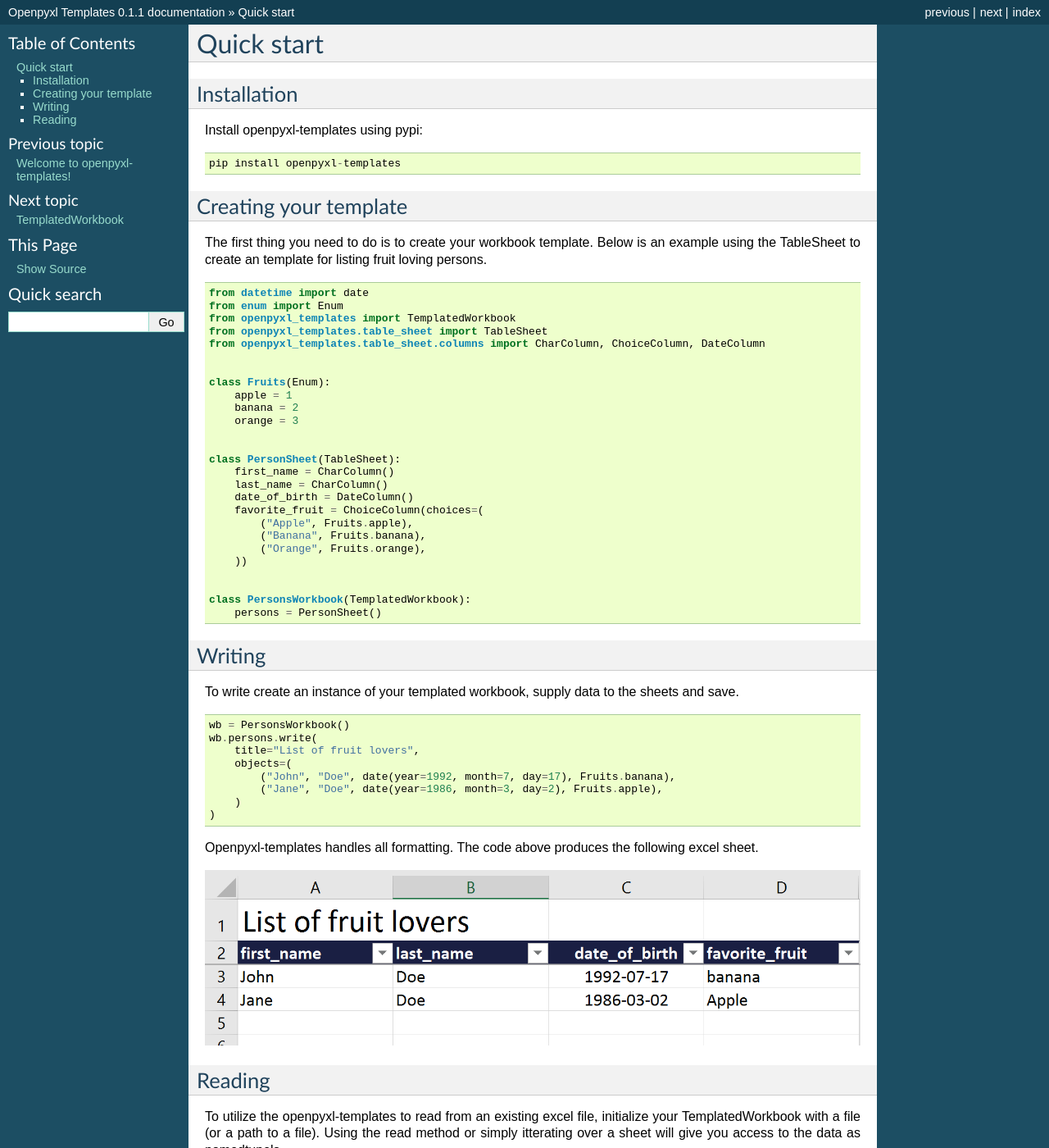
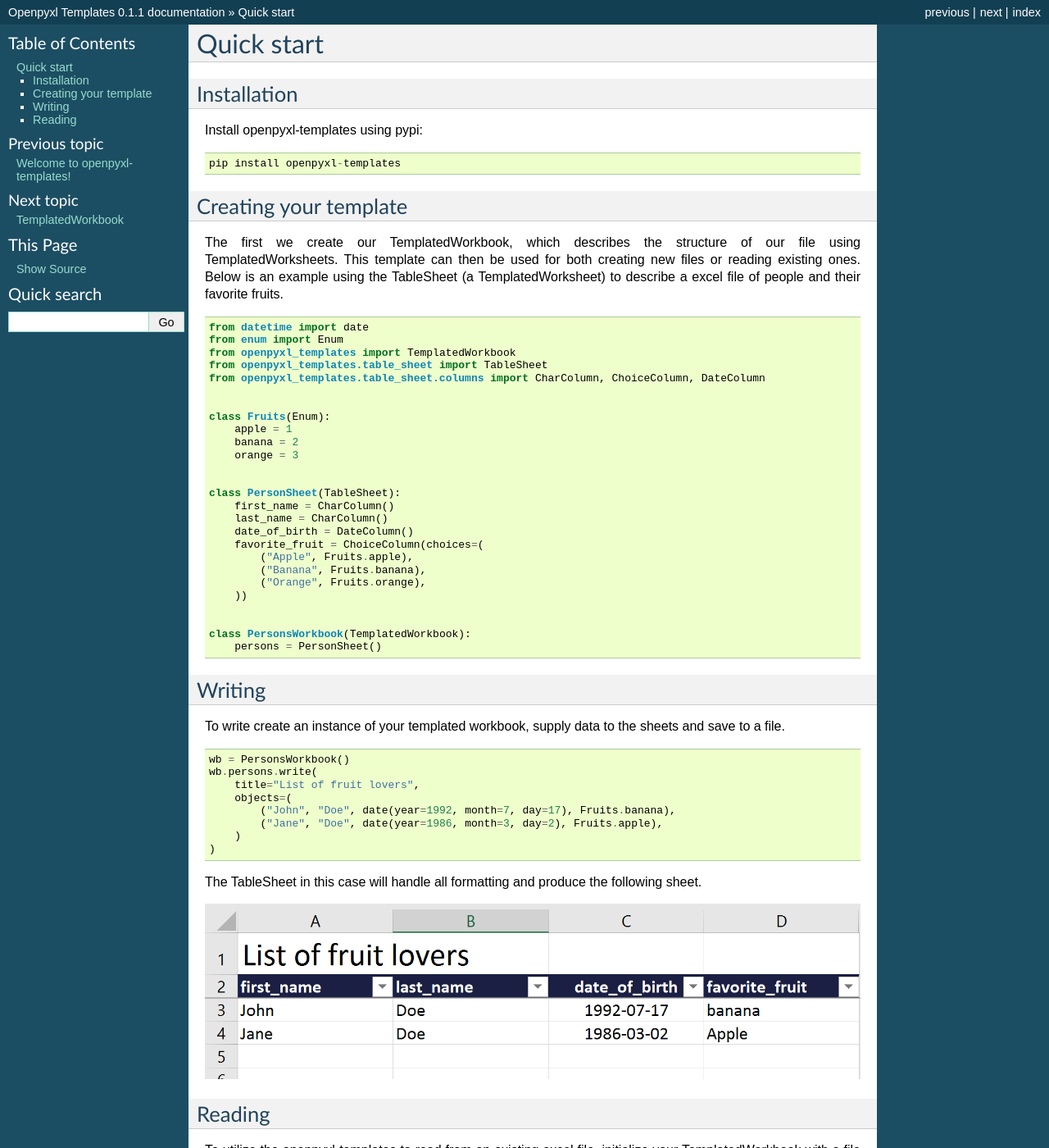
Before and after one commit to SverkerSbrg/openpyxl-templates, a Sphinx documentation site: the page built from docs/quick_start.rst, in a window 1280 px wide and 1400 px high. Shown: the whole window at 82% size. Built offline with Sphinx 7.4.7, drawn with Linux system fonts in a browser that asks for light colours; pages that are not in the unit, such as notebooks, are missing from menus.

Commit message:
docs update

```diff
--- a/docs/quick_start.rst
+++ b/docs/quick_start.rst
@@ -13,7 +13,7 @@ Install openpyxl-templates using pypi::
 
 Creating your template
 ----------------------
-The first thing you need to do is to create your workbook template. Below is an example using the TableSheet to create an template for listing fruit loving persons.
+The first we create our TemplatedWorkbook, which describes the structure of our file using TemplatedWorksheets. This template can then be used for both creating new files or reading existing ones. Below is an example using the TableSheet (a TemplatedWorksheet) to describe a excel file of people and their favorite fruits.
 
 .. literalinclude:: examples/simple_usage.py
     :lines: 1-26
@@ -21,12 +21,12 @@ The first thing you need to do is to create your workbook template. Below is an
 
 Writing
 -------
-To write create an instance of your templated workbook, supply data to the sheets and save.
+To write create an instance of your templated workbook, supply data to the sheets and save to a file.
 
 .. literalinclude:: examples/simple_usage.py
     :lines: 31-38
 
-Openpyxl-templates handles all formatting. The code above produces the following excel sheet.
+The TableSheet in this case will handle all formatting and produce the following sheet.
 
 .. image:: examples/fruit_lovers.png
 
```
